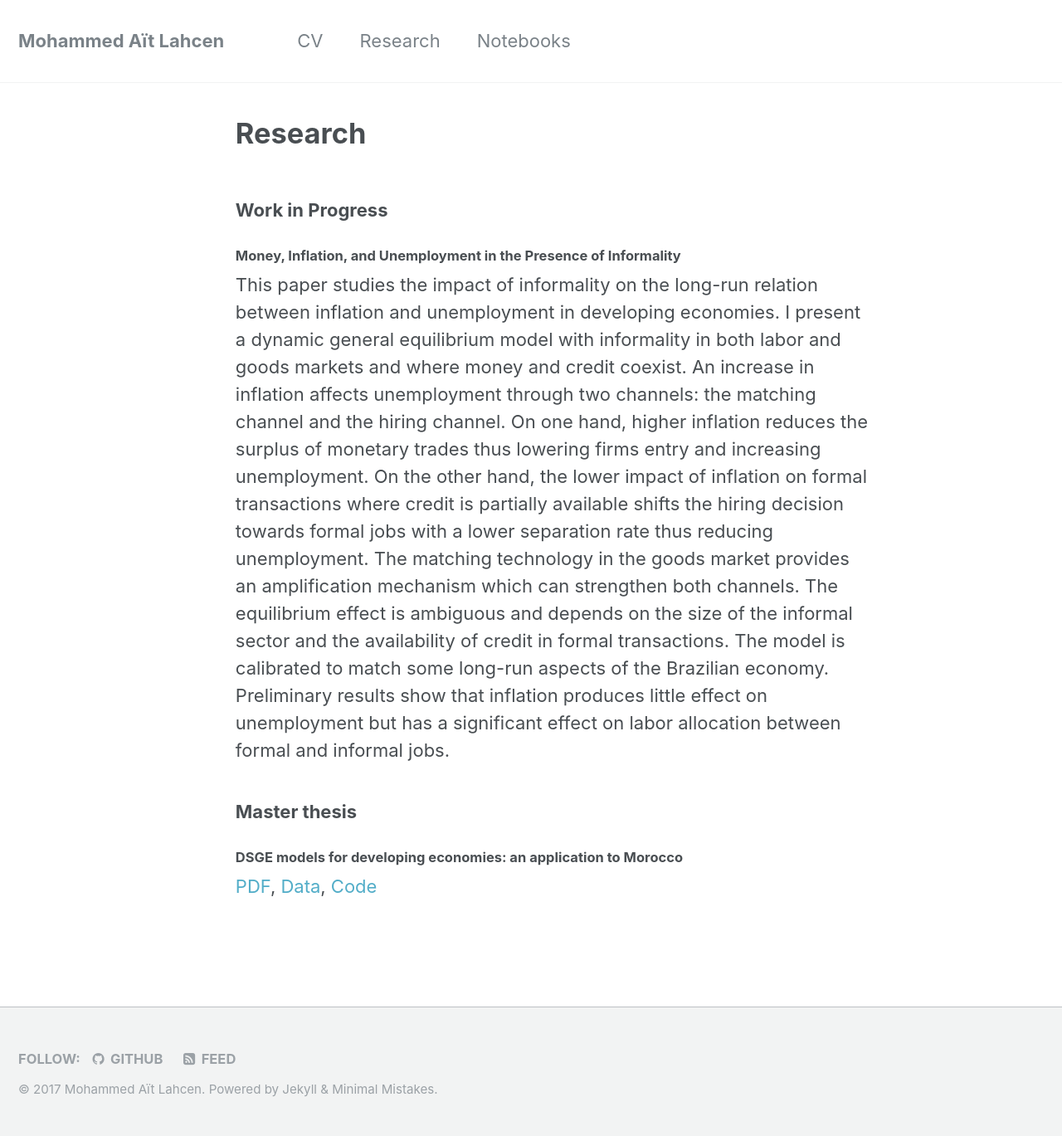
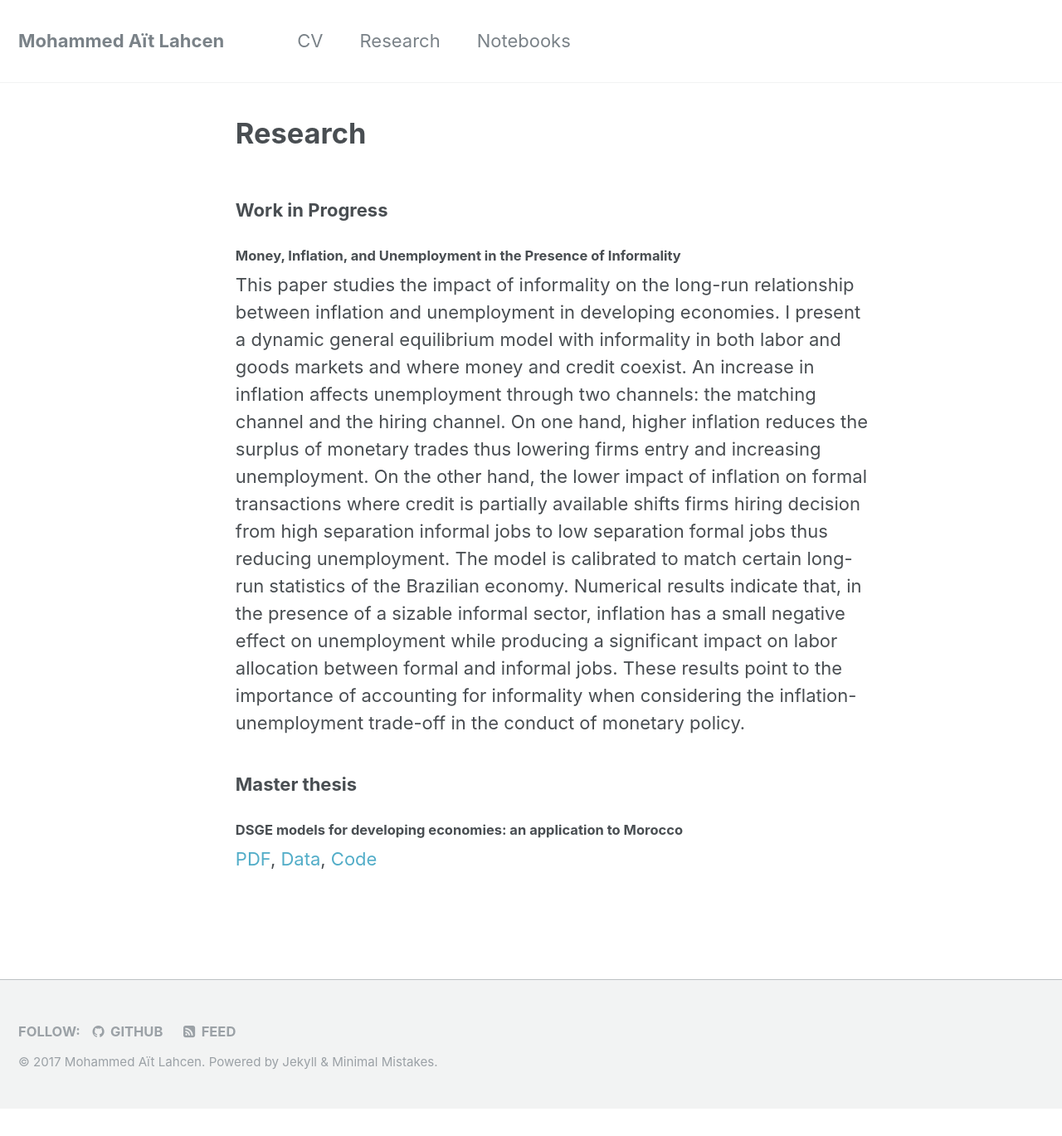
Before and after one commit to maitlahcen/maitlahcen.github.io, a Jekyll site: the page built from _pages/research.md, in a window 1280 px wide. Shown: the whole page at 83% size. Built offline with Jekyll 4.4.1, drawn with Linux system fonts in a browser that asks for light colours; after the commit the page ends 1336 px from its top, so only the background shows below that.

Commit message:
Updated P1 abstract

```diff
--- a/_pages/research.md
+++ b/_pages/research.md
@@ -10,8 +10,7 @@ permalink: /research
 
 #### Money, Inflation, and Unemployment in the Presence of Informality
 
-This paper studies the impact of informality on the long-run relation between inflation and unemployment in developing economies. I present a dynamic general equilibrium model with informality in both labor and goods markets and where money and credit coexist. An increase in inflation affects unemployment through two channels: the matching channel and the hiring channel. On one hand, higher inflation reduces the surplus of monetary trades thus lowering firms entry and increasing unemployment. On the other hand, the lower impact of inflation on formal transactions where credit is partially available shifts the hiring decision towards formal jobs with a lower separation rate thus reducing unemployment. The matching technology in the goods market provides an amplification mechanism which can strengthen both channels. The equilibrium effect is ambiguous and depends on the size of the informal sector and the availability of credit in formal transactions. The model is calibrated to match some long-run aspects of the Brazilian economy. Preliminary results show that inflation produces little effect on unemployment but has a significant effect on labor allocation between formal and informal jobs.
-
+This paper studies the impact of informality on the long-run relationship between inflation and unemployment in developing economies. I present a dynamic general equilibrium model with informality in both labor and goods markets and where money and credit coexist. An increase in inflation affects unemployment through two channels: the matching channel and the hiring channel. On one hand, higher inflation reduces the surplus of monetary trades thus lowering firms entry and increasing unemployment. On the other hand, the lower impact of inflation on formal transactions where credit is partially available shifts firms hiring decision from high separation informal jobs to low separation formal jobs thus reducing unemployment. The model is calibrated to match certain long-run statistics of the Brazilian economy. Numerical results indicate that, in the presence of a sizable informal sector, inflation has a small negative effect on unemployment while producing a significant impact on labor allocation between formal and informal jobs. These results point to the importance of accounting for informality when considering the inflation-unemployment trade-off in the conduct of monetary policy.
 
 
 ### Master thesis
```
